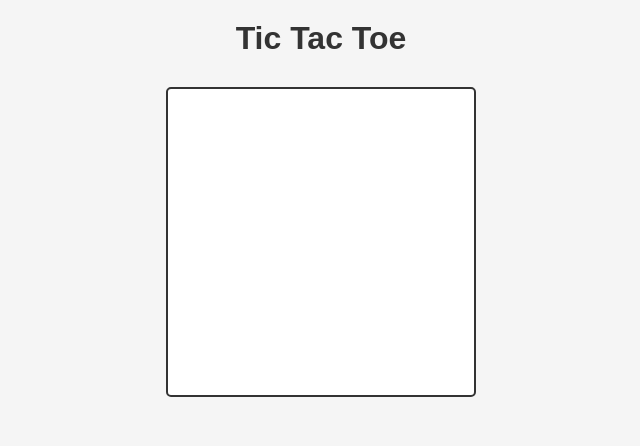
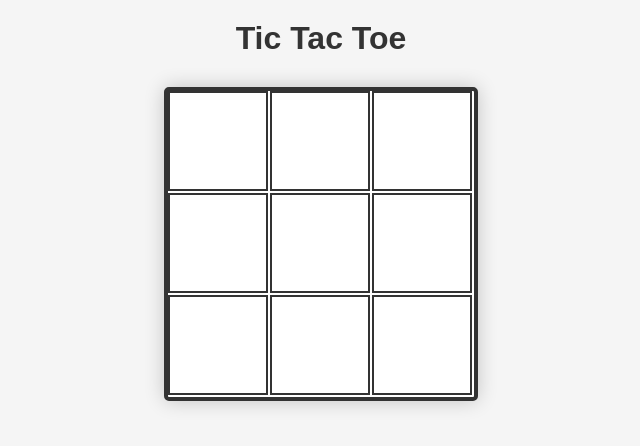
Before and after one commit to jahnavi-j9/TicTacToe, a plain HTML site: page index.html in a window 1280 px wide. Shown: the whole page, without its empty margins (319-959 px from the left). Drawn offline with Linux system fonts and the light colour scheme.

Commit message:
Update index.html

```diff
--- a/index.html
+++ b/index.html
@@ -8,6 +8,8 @@
         body {
             font-family: 'Arial', sans-serif;
             background-color: #f5f5f5;
+            margin: 0;
+            padding: 0;
         }
         h1 {
             text-align: center;
@@ -21,14 +23,15 @@
             gap: 2px;
             margin: auto;
             margin-top: 30px;
-            border: 2px solid #333;
+            border: 4px solid #333;
             border-radius: 5px;
             width: 306px;
             height: 306px;
             background-color: #fff;
+            box-shadow: 0 0 20px rgba(0, 0, 0, 0.2);
         }
         .cell {
-            border: none;
+            border: 2px solid #333;
             display: flex;
             justify-content: center;
             align-items: center;
```
